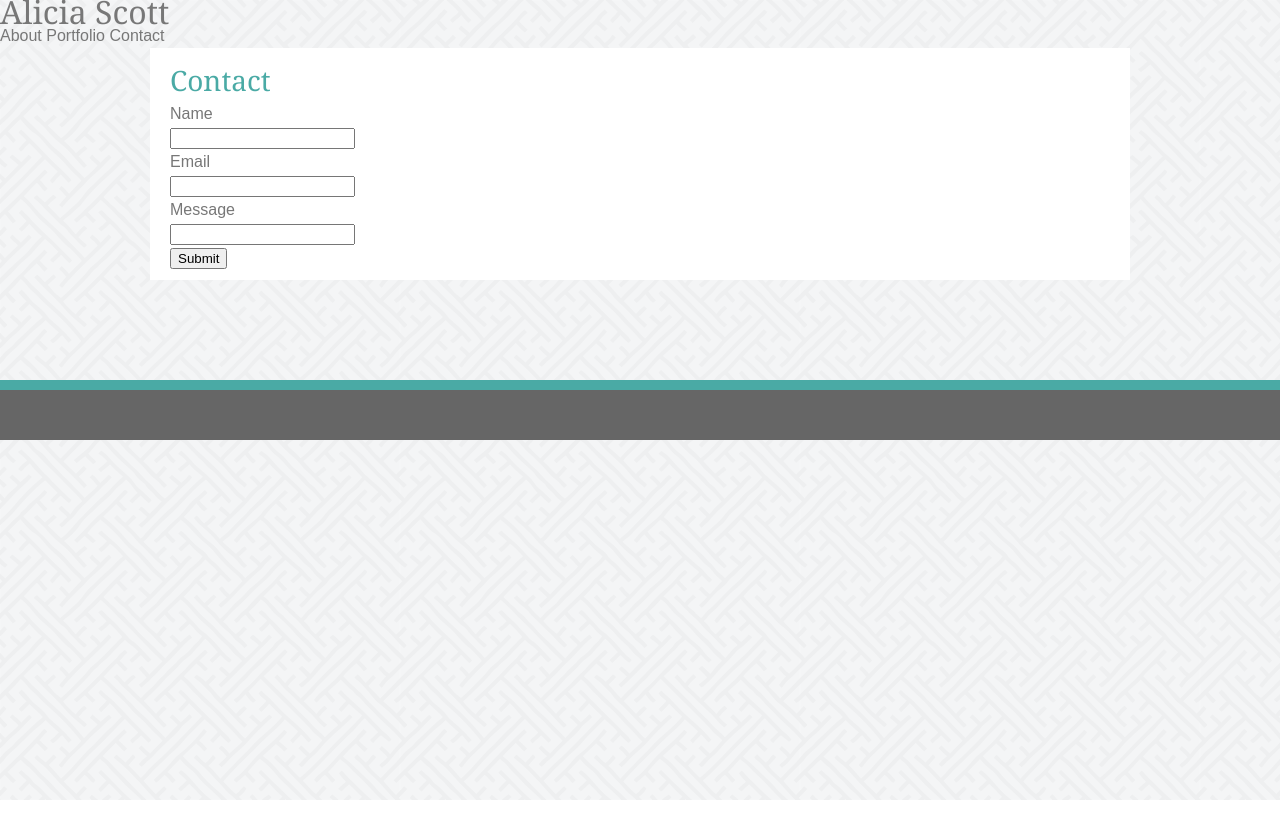
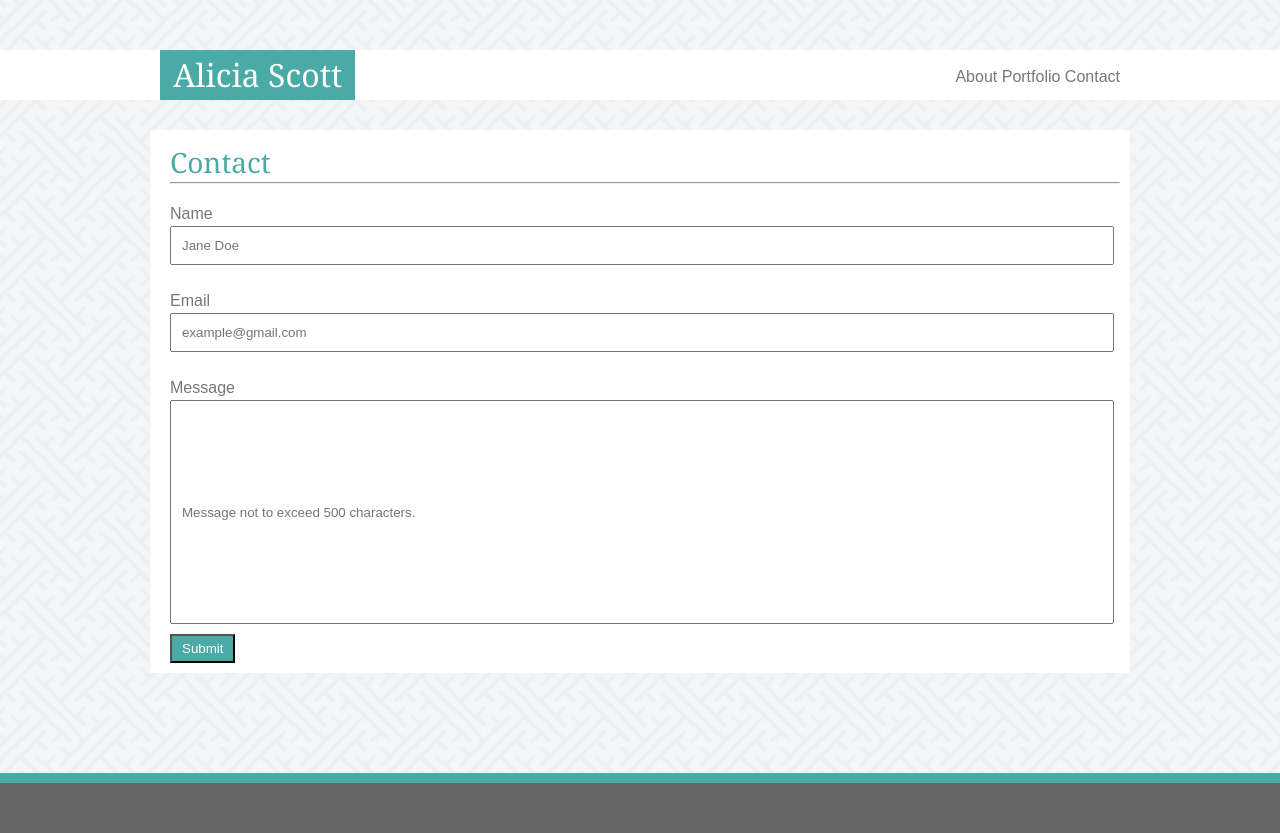
Before and after one commit to avscott562/Basic-Portfolio, a plain HTML site: page contact.html in a window 1280 px wide. Before the commit the page ends 800 px from the top, so only its background shows below. Drawn offline with Linux system fonts and the light colour scheme.

Commit message:
add css for contact.html

```diff
--- a/assets/css/style.css
+++ b/assets/css/style.css
@@ -34,12 +34,12 @@ h2 {
 
 }
 
-.name, .button {
+.name, #submit {
+    color: white;
     background-color: #4aaaa5;
 }
 
 .name {
-    color: white;
     text-align: center;
     width: max-content;
     padding: 13px;
@@ -59,6 +59,10 @@ h2 {
 .main, .headerContent {
     margin: 0 auto;
     width: 960px;
+}
+
+hr {
+    margin-right: 10px;
 }
 
 .main {
@@ -99,6 +103,19 @@ h4 {
 
 }
 
+input {
+    width: 920px;
+    padding-right: 10px;
+}
+
+input[type=text], input[type=email] {
+    padding: 10px;
+}
+
+input[type=submit] {
+    width: max-content;
+}
+
 #contactName{
 
 }
@@ -111,8 +128,13 @@ h4 {
 
 }
 
+.messageBox {
+    height: 200px;
+}
+
 #submit {
-
+    padding: 5px 10px;
+    margin-top: 10px;
 }
 
 footer {
--- a/contact.html
+++ b/contact.html
@@ -8,31 +8,36 @@
     </head>
 
     <body>
-        <header id="header">
-            <h1 id="name">Alicia Scott</h1>
-            <nav id="navBar">
-                <a class="navLink" href="">About</a>
-                <a class="navLink" href="">Portfolio</a>
-                <a class="navLink" href="">Contact</a>
-            </nav>
+        <header class="header">
+            <div class="headerContent">
+                <h1 class="name">Alicia Scott</h1>
+                <nav class="navBar">
+                    <a class="navLink" href="">About</a>
+                    <a class="navLink" href="">Portfolio</a>
+                    <a class="navLink" href="">Contact</a>
+                </nav>
+            </div>
         </header>
 
         <section class="main">
             <h2>Contact</h2>
+            <hr>
             <div class="mainContent">
                 <div id="contactName">
                     <p>Name</p>
-                    <input type="text">
+                    <input class="nameBox" type="text" placeholder="Jane Doe">
                 </div>
+                <br>
                 <div id="contactEmail">
                     <p>Email</p>
-                    <input type="text">
+                    <input class="emailBox" type="email" placeholder="example@gmail.com">
                 </div>
+                <br>
                 <div id="contactMessage">
                     <p>Message</p>
-                    <input type="text">
+                    <input class="messageBox" type="text" maxlength="500" placeholder="Message not to exceed 500 characters.">
                 </div>
-                <button id="submit">Submit</button>
+                <input id="submit" type="submit" value="Submit">
             </div>
         </section>
 
```
